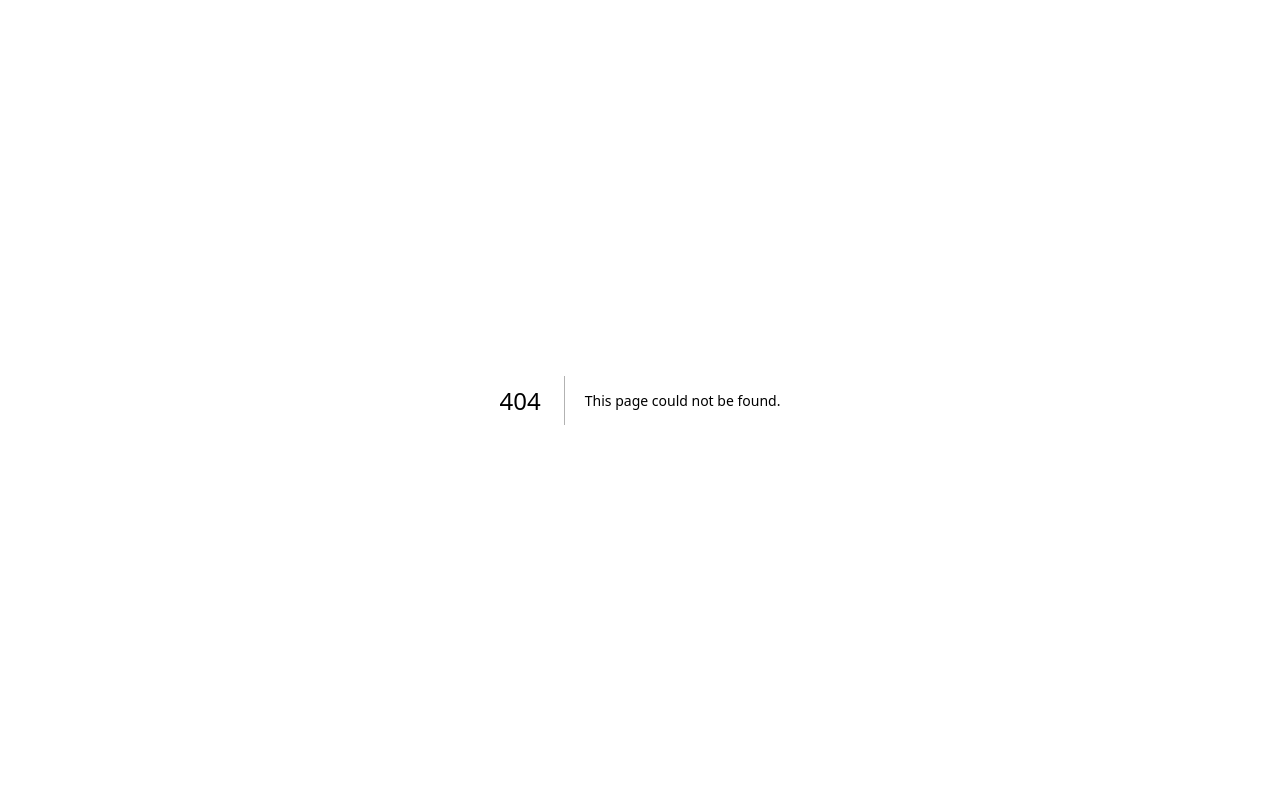
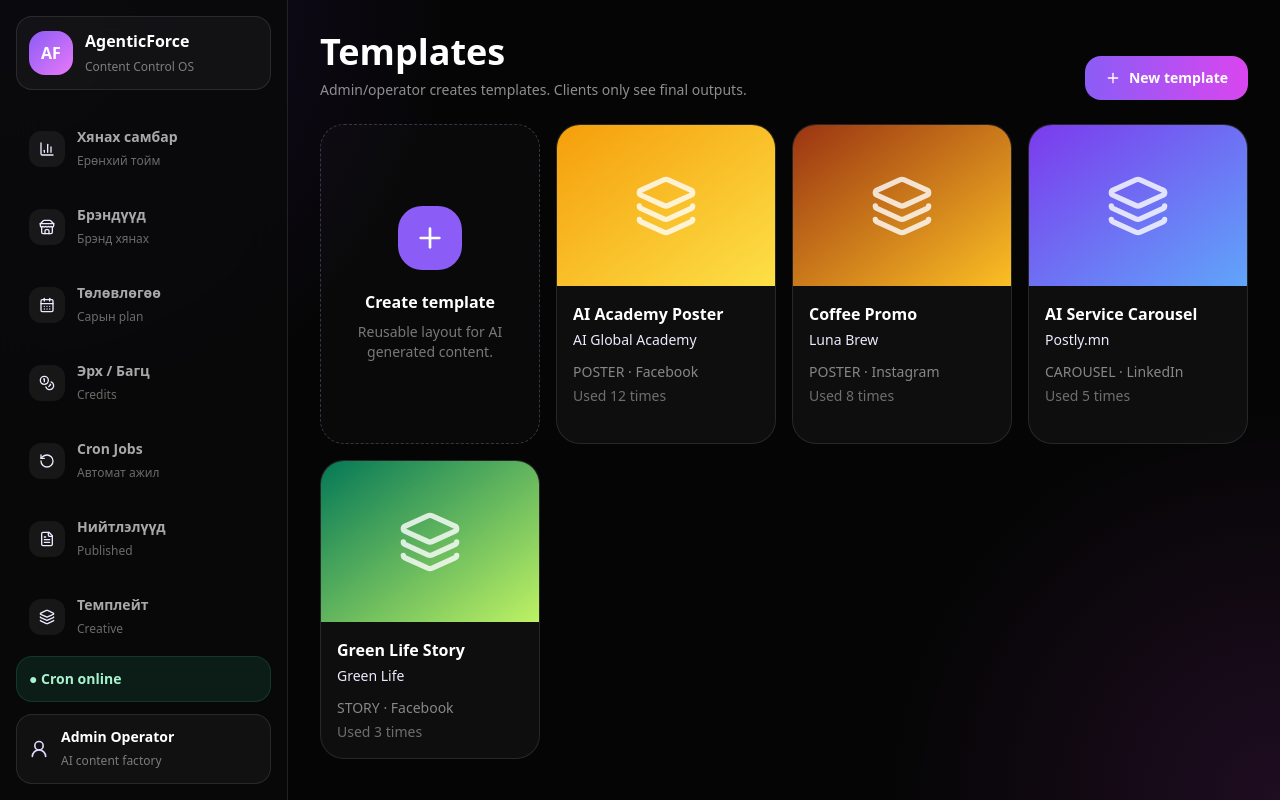
Before and after one commit to aimongoliatushig-cloud/agenticforce-nymka-version, a Next.js app: page /admin/templates in a window 1280 px wide. Before the commit this address had no page. Built offline with nearby package versions, Linux system fonts and the light colour scheme.

Commit message:
Add templates page

```diff
--- /dev/null
+++ b/app/admin/templates/page.tsx
@@ -0,0 +1,26 @@
+import { AdminShell } from "@/components/layout/AdminShell";
+import { Layers3, Plus } from "lucide-react";
+
+const templates = [
+  { name: "AI Academy Poster", brand: "AI Global Academy", type: "POSTER", platform: "Facebook", used: 12, gradient: "from-amber-500 to-yellow-300" },
+  { name: "Coffee Promo", brand: "Luna Brew", type: "POSTER", platform: "Instagram", used: 8, gradient: "from-orange-800 to-amber-400" },
+  { name: "AI Service Carousel", brand: "Postly.mn", type: "CAROUSEL", platform: "LinkedIn", used: 5, gradient: "from-violet-600 to-blue-400" },
+  { name: "Green Life Story", brand: "Green Life", type: "STORY", platform: "Facebook", used: 3, gradient: "from-emerald-700 to-lime-300" },
+];
+
+export default function TemplatesPage() {
+  return (
+    <AdminShell>
+      <main className="mx-auto max-w-[1500px] px-4 py-8 sm:px-6 lg:px-8">
+        <div className="flex flex-col gap-4 md:flex-row md:items-end md:justify-between">
+          <div><h1 className="text-4xl font-black">Templates</h1><p className="mt-2 text-sm text-white/55">Admin/operator creates templates. Clients only see final outputs.</p></div>
+          <button className="inline-flex items-center gap-2 rounded-2xl bg-gradient-to-r from-violet-500 to-fuchsia-500 px-5 py-3 text-sm font-black text-white"><Plus className="h-4 w-4" />New template</button>
+        </div>
+        <div className="mt-6 grid gap-4 md:grid-cols-2 xl:grid-cols-4">
+          <button className="grid min-h-[320px] place-items-center rounded-[1.5rem] border border-dashed border-violet-300/25 bg-white/[0.02] p-6 text-center hover:bg-violet-300/5"><div><span className="mx-auto grid h-16 w-16 place-items-center rounded-3xl bg-violet-500 text-white"><Plus className="h-8 w-8" /></span><p className="mt-5 font-black">Create template</p><p className="mt-2 text-sm text-white/45">Reusable layout for AI generated content.</p></div></button>
+          {templates.map((item) => <article key={item.name} className="overflow-hidden rounded-[1.5rem] border border-white/10 bg-white/[0.04]"><div className={`grid aspect-[1.35] place-items-center bg-gradient-to-br ${item.gradient}`}><Layers3 className="h-16 w-16 text-white/80" /></div><div className="p-4"><h2 className="font-black">{item.name}</h2><p className="mt-1 text-sm text-violet-100">{item.brand}</p><p className="mt-3 text-sm text-white/50">{item.type} · {item.platform}</p><p className="mt-1 text-sm text-white/40">Used {item.used} times</p></div></article>)}
+        </div>
+      </main>
+    </AdminShell>
+  );
+}
```
